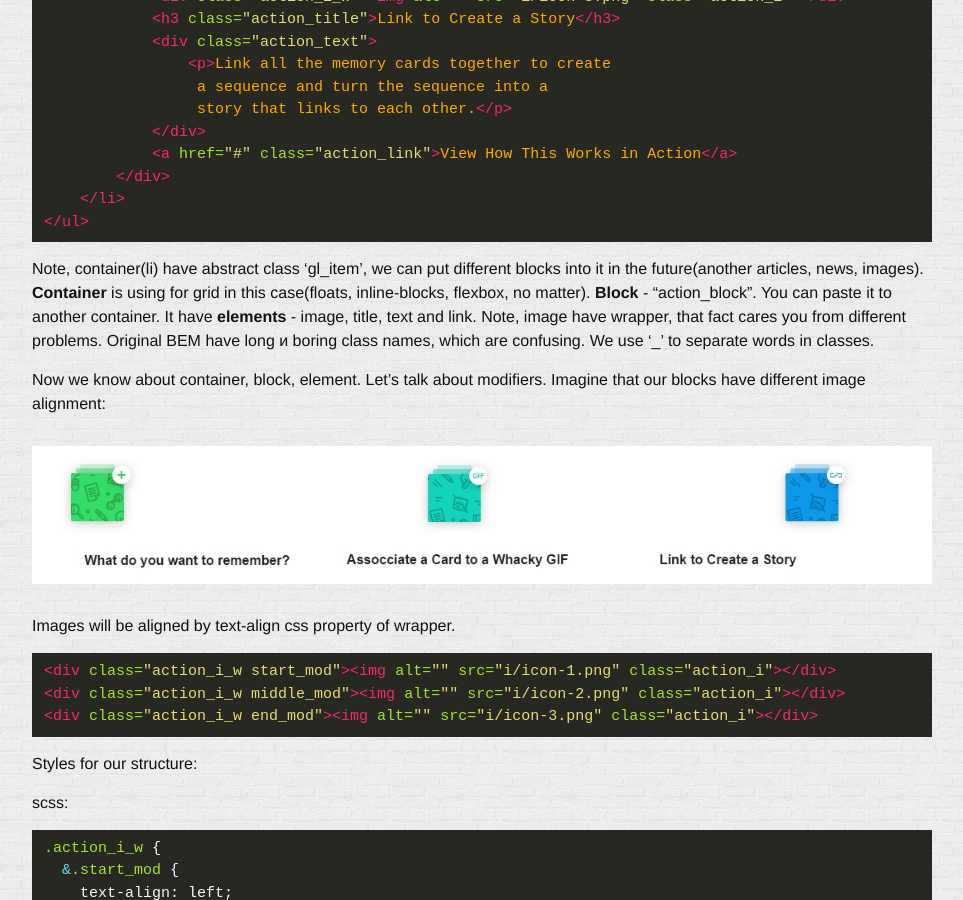
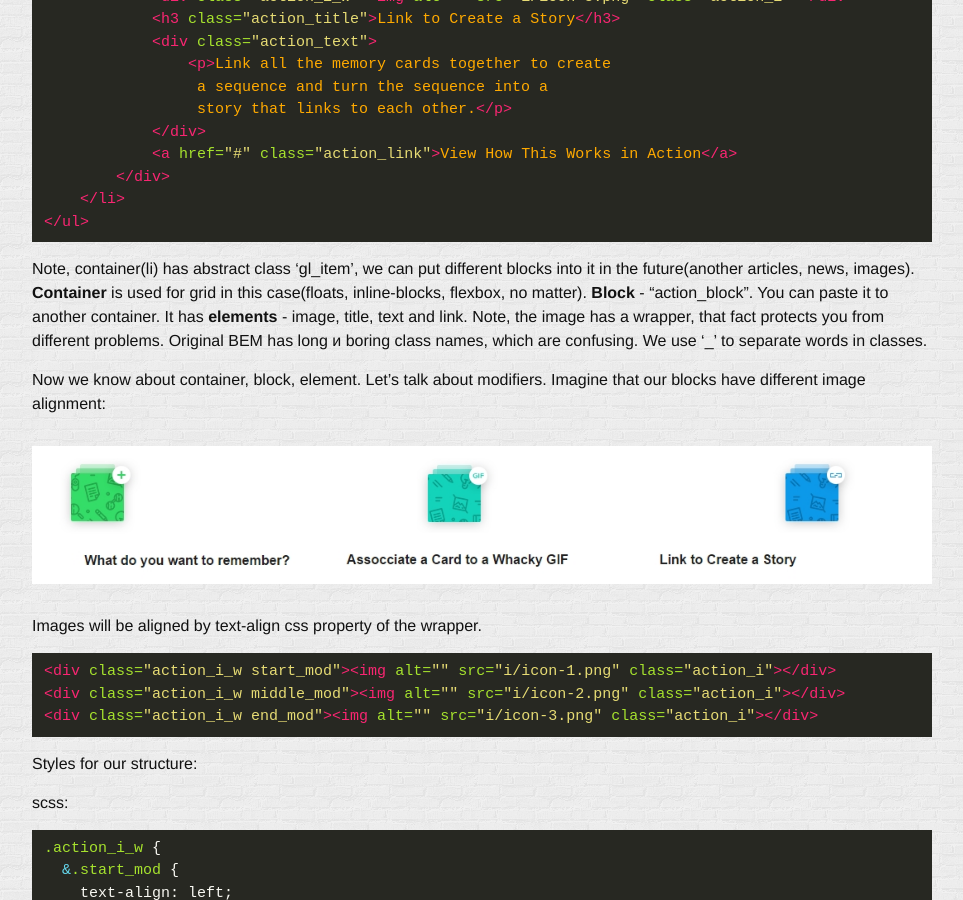
Before and after one commit to glivera-team/glivera-team.github.io, a Jekyll site: the page built from _posts/2016-02-11-kbem-eng.markdown, in a window 1280 px wide and 900 px high, scrolled down 2561 px. Shown: the whole window, without its empty margins (158-1121 px from the left). Built offline with Jekyll 4.4.1, drawn with Linux system fonts in a browser that asks for light colours; comment, search, counter and statistics services are not loaded; some of the changed text lies outside the part shown.

Commit message:
Some issues has been fixed

```diff
--- a/_posts/2016-02-11-kbem-eng.markdown
+++ b/_posts/2016-02-11-kbem-eng.markdown
@@ -26,7 +26,7 @@ First of all we need to create tags. We see unordered list here:
     <li></li>
 </ul>
 {% endhighlight %}
-li is a <b>container</b>, we will paste <b>block</b> into it. Let's go ahead and write structure for block:
+li is a <b>container</b>, we will paste <b>block</b> into it. Let's go ahead and write structure for the block:
 {% highlight html %}
 <ul>
     <li>
@@ -111,13 +111,13 @@ Next rule - every tag should have class(except CMS-content, we will style it via
 </ul>
 {% endhighlight %}
 
-Note, container(li) have abstract class 'gl_item', we can put different blocks into it in the future(another articles, news, images). <b>Container</b> is using for grid in this case(floats, inline-blocks, flexbox, no matter). <b>Block</b> - "action_block". You can paste it to another container. It have <b>elements</b> - image, title, text and link. Note, image have wrapper, that fact cares you from different problems. Original BEM have long и boring class names, which are confusing. We use '_' to separate words in classes.
+Note, container(li) has abstract class 'gl_item', we can put different blocks into it in the future(another articles, news, images). <b>Container</b> is used for grid in this case(floats, inline-blocks, flexbox, no matter). <b>Block</b> - "action_block". You can paste it to another container. It has <b>elements</b> - image, title, text and link. Note, the image has a wrapper, that fact protects you from different problems. Original BEM has long и boring class names, which are confusing. We use '_' to separate words in classes.
 
 Now we know about container, block, element. Let's talk about modifiers. Imagine that our blocks have different image alignment:
 
 <img alt="" src="../../../../i/kbem-lesson-2.jpg">
 
-Images will be aligned by text-align css property of wrapper.
+Images will be aligned by text-align css property of the wrapper.
 
 {% highlight html %}
 <div class="action_i_w start_mod"><img alt="" src="i/icon-1.png" class="action_i"></div>
```
Also changed, not shown: other parts of _posts/2016-02-11-kbem-eng.markdown (+2 -2 lines).
